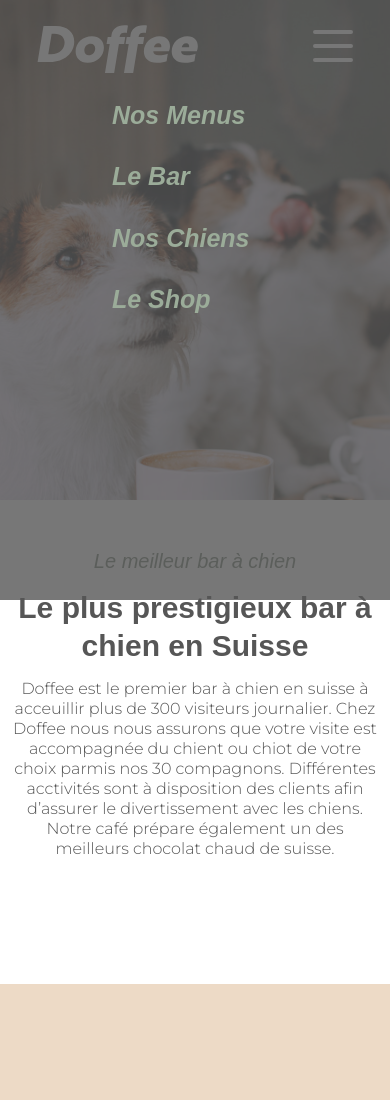
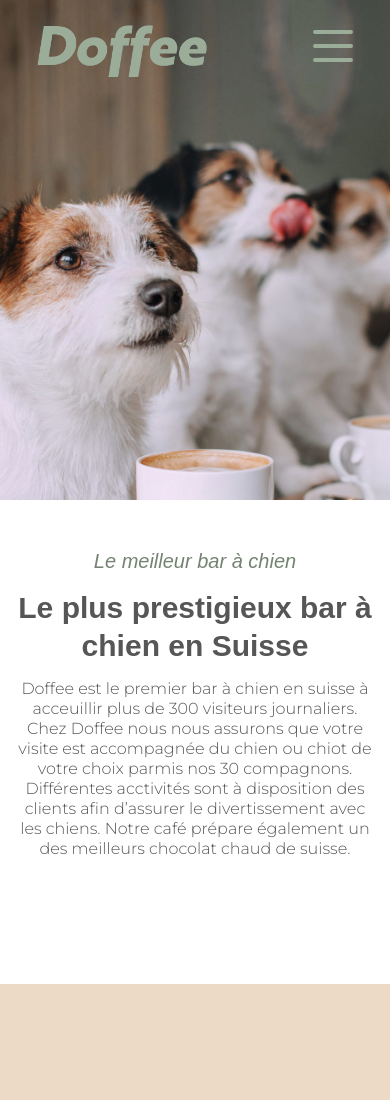
Before and after one commit to gauxxmar/exercice-doffee, a website built with Parcel: page doffee/src/index.html in a window 390 px wide. Shown: the top 1100 px of the page. Built offline with nearby package versions, Linux system fonts and the light colour scheme; a web font is replaced by a local one.

Commit message:
fin projet doffee

```diff
--- a/doffee/src/index.html
+++ b/doffee/src/index.html
@@ -24,7 +24,7 @@
           <div class="row row-logo">
             <div class="col-3 logo">
               <a href="#">
-                <img src="img/Doffee.svg" alt="logo" />
+                <img src="img/Doffee-logo2.webp" alt="logo" class="img-logo" />
               </a>
             </div>
             <div class="col-9 menu">
@@ -72,11 +72,12 @@
           <div class="col-12 col-lg-8 subtitle">
             <p class="grey-text-intro">
               Doffee est le premier bar à chien en suisse à acceuillir plus de
-              300 visiteurs journalier. Chez Doffee nous nous assurons que votre
-              visite est accompagnée du chient ou chiot de votre choix parmis
-              nos 30 compagnons. Différentes acctivités sont à disposition des
-              clients afin d’assurer le divertissement avec les chiens. Notre
-              café prépare également un des meilleurs chocolat chaud de suisse.
+              300 visiteurs journaliers. Chez Doffee nous nous assurons que
+              votre visite est accompagnée du chien ou chiot de votre choix
+              parmis nos 30 compagnons. Différentes acctivités sont à
+              disposition des clients afin d’assurer le divertissement avec les
+              chiens. Notre café prépare également un des meilleurs chocolat
+              chaud de suisse.
             </p>
           </div>
         </div>
@@ -142,7 +143,7 @@
             <div class="col-12 col-lg-4 no-padding">
               <img
                 class="image"
-                src="img/nos-chiens.webp"
+                src="img/img_chien.webp"
                 alt="chien"
                 id="chiens"
               />
@@ -170,7 +171,7 @@
             <div class="col-12 col-lg-7 no-padding-text offset-lg-1">
               <div class="wrap">
                 <div class="white">
-                  <p class="white-title-shop" id="shop">Le Shop</p>
+                  <p class="white-title-shop">Le Shop</p>
                   <p class="white-text-shop">
                     Un shop est disponible afin que vous puissiez équiper vos
                     petits toutous chez vous.<br />Tous nos objets sont
@@ -184,6 +185,7 @@
                 class="image image-left"
                 src="img/le-shop.webp"
                 alt="vetements chiens"
+                id="shop"
               />
             </div>
           </div>
--- a/doffee/src/js/main.js
+++ b/doffee/src/js/main.js
@@ -0,0 +1,8 @@
+var burger = document.querySelector(".burger");
+var burgerBackground = document.querySelector(".burger-background");
+
+var open = function () {
+  burgerBackground.classList.toggle("is-open");
+};
+
+burger.addEventListener("click", open);
--- a/doffee/src/scss/main.scss
+++ b/doffee/src/scss/main.scss
@@ -68,7 +68,7 @@ h1 {
   font-style: italic;
   color: #9bac99;
   text-align: right;
-  margin-top: 35px;
+  margin-top: 10px;
   margin-right: 40px;
 }
 
@@ -80,10 +80,15 @@ a {
   position: fixed;
   top: 0;
   width: 100%;
+  z-index: 999;
 }
 
 .logo {
   margin-top: 25px;
+}
+
+.img-logo {
+  width: 170px;
 }
 
 .row-logo {
@@ -126,16 +131,22 @@ header {
   position: fixed;
   color: #9bac99;
   background-color: rgba($color: #565656, $alpha: 0.8);
-  height: 600px;
-  z-index: 999;
+  height: 100%;
+  z-index: 10;
   top: 0;
   right: 0;
+  transform: translateX(100%);
+  transition-duration: 0.5s;
   @media (min-width: 992px) {
     display: none;
+  }
+  &.is-open {
+    transform: translateX(0);
   }
 }
 
 .burger {
+  z-index: 999;
   @media (min-width: 992px) {
     display: none;
   }
@@ -143,7 +154,7 @@ header {
 
 .burger div {
   width: 40px;
-  border: 2px solid white;
+  border: 2px solid #9bac99;
   border-radius: 5px;
   margin-bottom: 10px;
 }
```
Also changed, not shown: doffee/src/img/Doffee-logo2.webp (added), doffee/src/img/chihuahuas.jpg (added), doffee/src/img/chihuahuas.webp (added), doffee/src/img/img_chien.webp (added), 4 other files.
